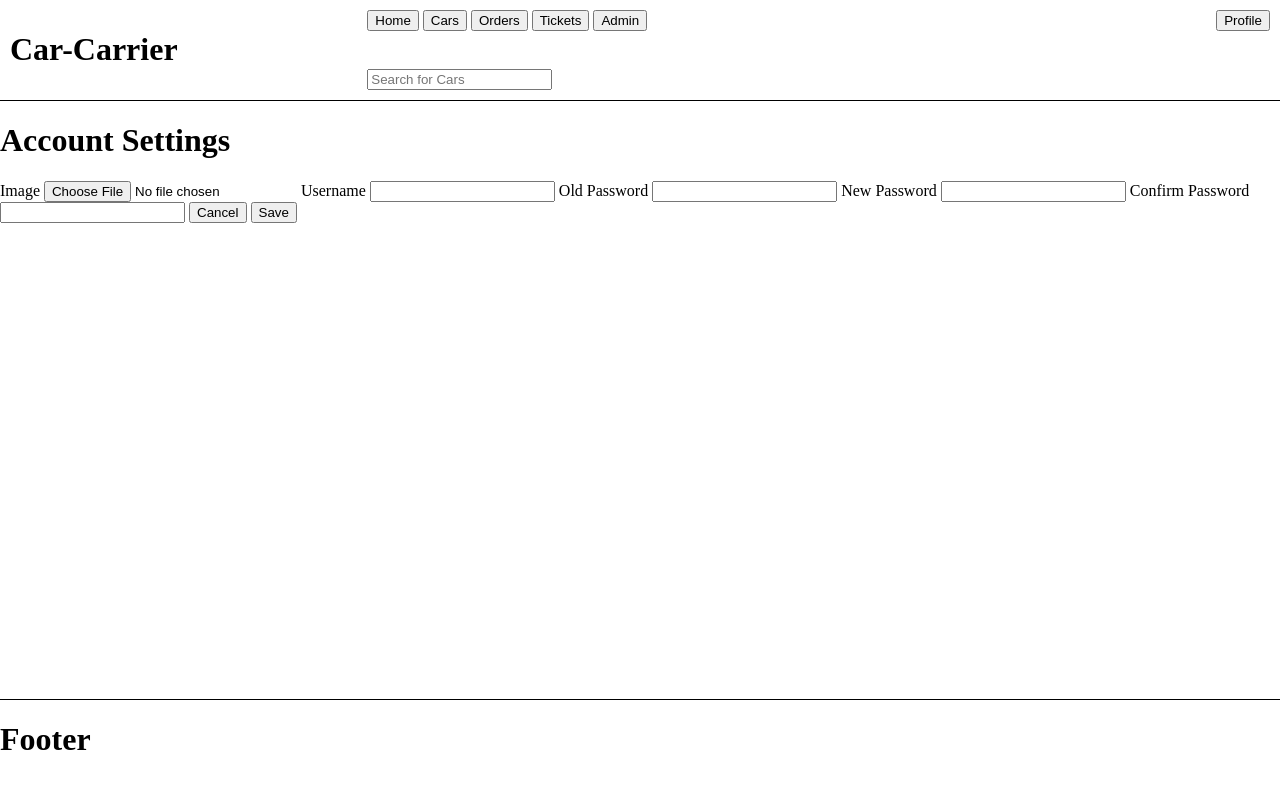
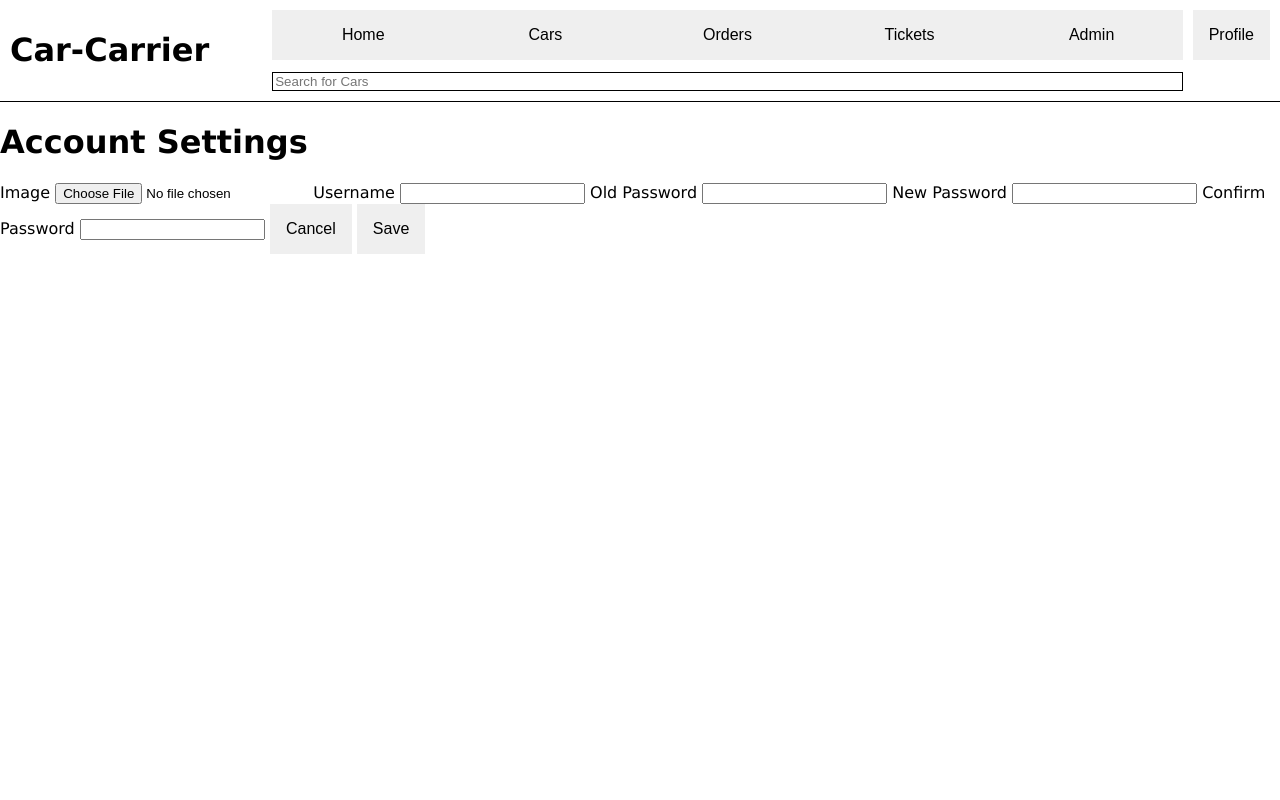
Before and after one commit to hammerhc/Car-Carrier, a Flask app: page /account in a window 1280 px wide. Run offline with Flask 2, Linux system fonts and the light colour scheme.

Commit message:
Changed Home Page
Added Dropdown
Changed Style

```diff
--- a/src/static/css/style.css
+++ b/src/static/css/style.css
@@ -1,7 +1,7 @@
-html,
-body {
+html, body {
   height: 100%;
   margin: 0;
+  font-family: Verdana;
 }
 
 .box {
@@ -38,20 +38,78 @@ body {
   display: flex;
   flex-flow: column;
   justify-content: space-between;
-    flex-grow: 2;
+  flex-grow: 10;
+  padding: 0px 10px;
+  flex-wrap: nowrap;
 }
 
-.navigation.navbar, .navigation.search {
+.navigation .navbar, .navigation .search {
   display: flex;
   flex-flow: row;
   justify-content: space-between;
 }
 
+.navButton {
+  width: 100%;
+}
+
 .profile {
-    flex-grow: 1;
-    text-align: end;
+  flex-grow: 0;
+  position: relative;
+  display: inline-block;
 }
 
 .logo {
   flex-grow: 1;
 }
+
+button {
+  padding: 16px;
+  font-size: 16px;
+  border: none;
+  cursor: pointer;
+}
+
+button:hover {
+  background-color: darkgray;
+}
+
+.searchbar {
+  border: 1px solid black;
+  width: 100%;
+  height: 100%;
+}
+
+.dropdownContent {
+  display: none;
+  position: absolute;
+  right: 0;
+  min-width: 150px;
+}
+
+.dropdownContent button {
+  display: block;
+  width: 100%;
+}
+
+.show {
+  display: block;
+}
+
+#buyButtonHome {
+  position: absolute;
+  top: 50%;
+  left: 50%;
+}
+
+#homeImage {
+  box-sizing: border-box;
+  padding: 10px;
+  width: 100%;
+  height: 100%;
+}
+
+.image {
+  width: 100px;
+  height: 100px;
+}
--- a/src/templates/home/home.html
+++ b/src/templates/home/home.html
@@ -5,6 +5,6 @@
 {% endblock %}
 
 {% block content %}
-    <img>
+    <img id="homeImage" class="image">
     <button id="buyButtonHome" class="buyButton">Buy now</button>
 {% endblock %}
--- a/src/templates/index.html
+++ b/src/templates/index.html
@@ -13,7 +13,6 @@
 
 <body>
     <div class="box">
-
         <div class="row header">
 
             <div class="logo">
@@ -30,12 +29,21 @@
                 </div>
 
                 <div class="search">
-                    <input type="search" placeholder="Search for Cars" value="">
+                    <input type="search" class="searchbar" placeholder="Search for Cars" value="">
                 </div>
             </div>
 
             <div class="profile">
-                <button id="profileButton">Profile</button>
+                <button id="profileButton" class="dropButton">Profile</button>
+                <div id="guestContainer" class="dropdownContent">
+                    <button id="registerButton" class="dropdownButton">Create Account</button>
+                    <button id="loginButton" class="dropdownButton">Login</button>
+                </div>
+
+                <div id="userContainer" class="dropdownContent">
+                    <button id="accountButton" class="dropdownButton">Account Settings</button>
+                    <button id="logoutButton" class="dropdownButton">Logout</button>
+                </div>
             </div>
 
         </div>
@@ -44,10 +52,6 @@
             {% block content %}{% endblock %}
         </div>
 
-        <div class="row footer">
-            <h1>Footer</h1>
-        </div>
-
     </div>
 </body>
 
```
Also changed, not shown: src/static/js/main.js (+40 -1 lines). Lines whose indentation alone changed are shown as unchanged.
